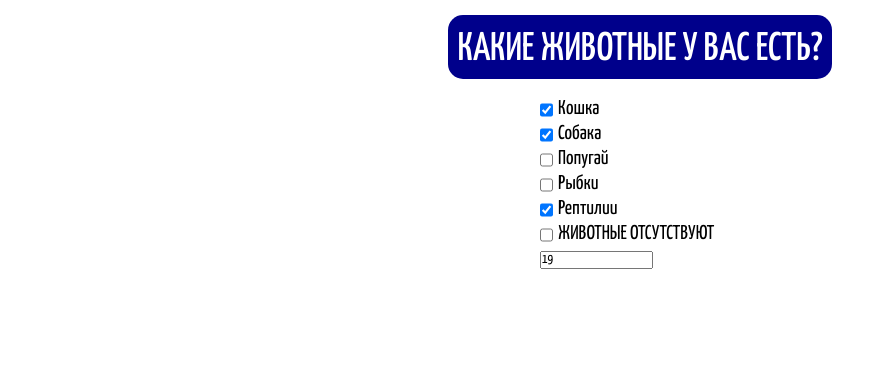
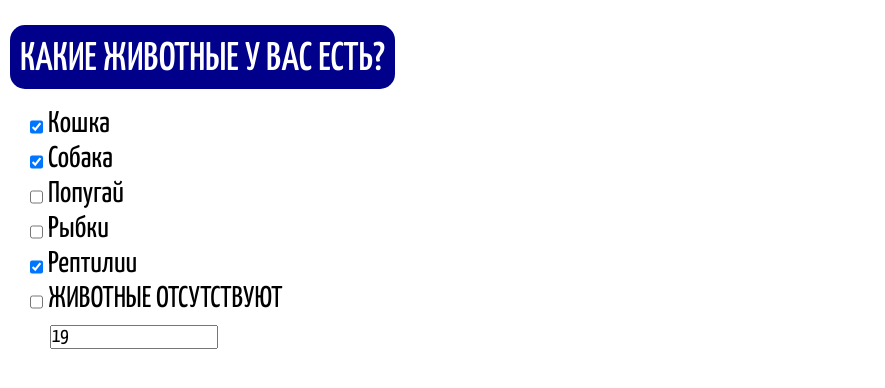
Before and after one commit to GhettoStiFcha/Animals, a PHP site: page /main.php in a window 1280 px wide. Shown: the top 388 px of the page, without its empty margins (0-885 px from the left). Run offline with PHP 8.4, Linux system fonts and the light colour scheme.

Commit message:
third commit

```diff
--- a/main.php
+++ b/main.php
@@ -13,12 +13,26 @@ class Progression
     private function createInput()
     {
         $string = '
-                <div class="wrapper">
-                    <div class="input-box">
                 <div class="box">
                     <input onclick="checkedValueFinder()" class="messageCheckbox" type="checkbox" value="' . $this->a . '"> <p class="input-text">' . $this->text . '</p>
                 </div>
-                    </div>
+            ';
+
+        return $string;
+    }
+
+    public function openDiv(string $divName)
+    {
+        $string = '
+            <div class="' . $divName . '">
+        ';
+
+        return $string;
+    }
+
+    public function closeDiv()
+    {
+        $string = '
             </div>
         ';
 
@@ -57,41 +71,37 @@ class Progression
         ';
     }
 
-    public function createQuestion()
+    public function createQuestion(string $question)
     {
-        echo '
-            <div class="wrapper">
+        $string = '
             <div class="question-box">
-                    <p class="question">Какие животные у вас есть?</p>
-                </div>
+                <p class="question">' . $question . '</p>
             </div>
         ';
+
+        return $string;
     }
 
     public function addNoneInput()
     {
-        echo '
-            <div class="wrapper">
-                <div class="input-box">
+        $string = '
             <div class="box">
                 <input onclick="checkedValueFinder()" type="checkbox" value="0"> <p class="input-text">ЖИВОТНЫЕ ОТСУТСТВУЮТ</p>
             </div>
-                </div>
-            </div>
         ';
+
+        return $string;
     }
 
     public function createResultInput()
     {
-        echo '
-            <div class="wrapper">
-                <div class="input-box">
+        $string = '
             <div class="box">
-                        <input id="hidden" value="19" type="text">
-                    </div>
-                </div>
+                <input class="value-input" id="hidden" value="19" type="text">
             </div>
         ';
+
+        return $string;
     }
 
 }
@@ -99,13 +109,17 @@ class Progression
 $prog = new Progression;
 
 $prog->createPage();
-$prog->createQuestion();
+echo $prog->openDiv('wrapper');
+echo $prog->createQuestion('Какие животные у вас есть?');
+echo $prog->openDiv('input-box');
 echo $prog->addInput('Кошка');
 echo $prog->addInput('Собака');
 echo $prog->addInput('Попугай');
 echo $prog->addInput('Рыбки');
 echo $prog->addInput('Рептилии');
-$prog->addNoneInput();
-$prog->createResultInput();
+echo $prog->addNoneInput();
+echo $prog->createResultInput();
+echo $prog->closeDiv();
+echo $prog->closeDiv();
 
 ?>
--- a/style.css
+++ b/style.css
@@ -5,12 +5,13 @@
 }
 .wrapper{
     margin: 0 auto;
-    width: 1200px;
+    box-sizing: border-box;
+    padding: 10px;
 }
 .question-box{
     display: flex;
     width: 100%;
-    align-items: center;
+    align-items: flex-start;
     margin-top: 15px;
     flex-direction: column;
     box-sizing: border-box;
@@ -34,10 +35,10 @@
 .input-box{
     display: flex;
     flex-direction: column;
-    width: 20%;
+    width: 100%;
     margin: 0 auto;
-    padding: 0 20px;
     box-sizing: border-box;
+    padding-left: 20px;
 }
 .box{
     display: flex;
@@ -45,13 +46,13 @@
     margin-bottom: 5px;
 }
 input{
-    margin-top: 2px;
-}
-button{
-    font-size: 20px;
-    text-transform: lowercase;
+    margin-top: 6px;
 }
 .input-text{
-    font-size: 20px;
+    font-size: 30px;
     margin-left: 5px;
 }
+.value-input{
+    font-size: 20px;
+    margin-left: 20px;
+}
```
Lines whose indentation alone changed are shown as unchanged.
